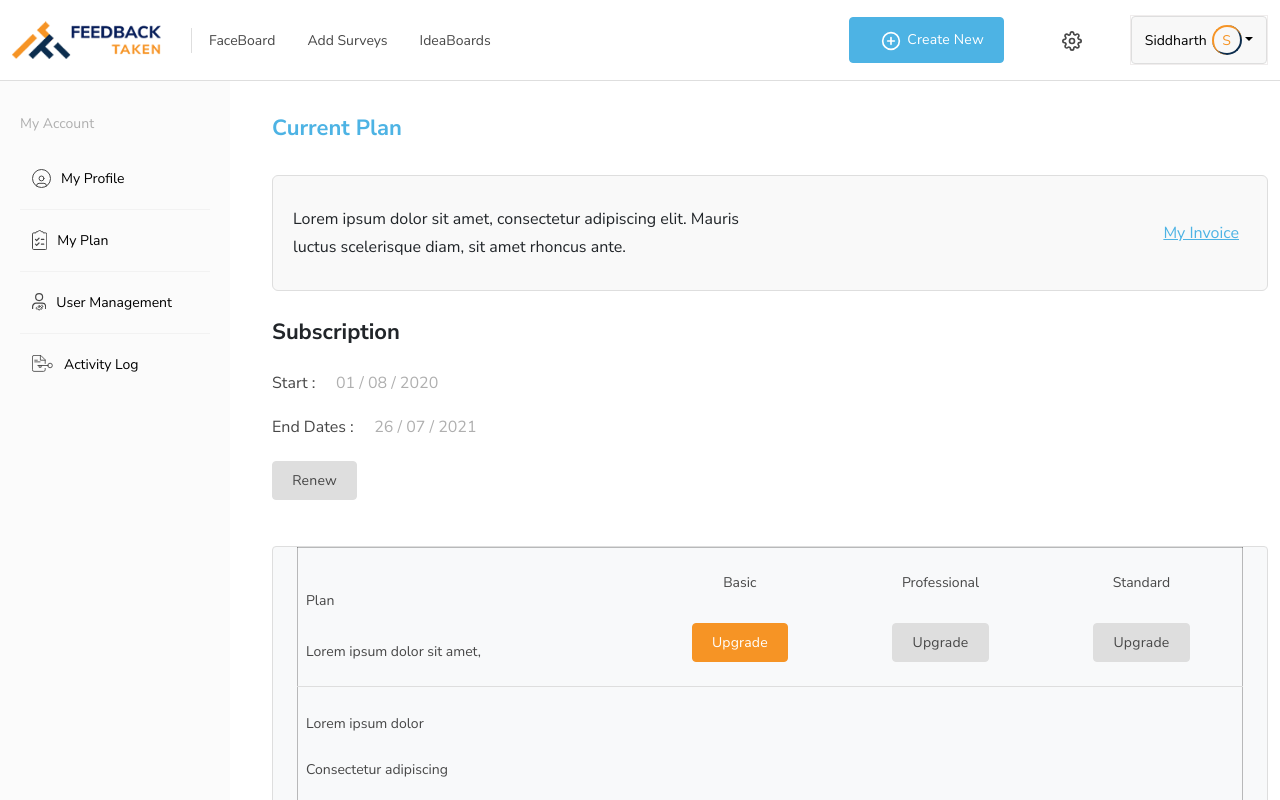
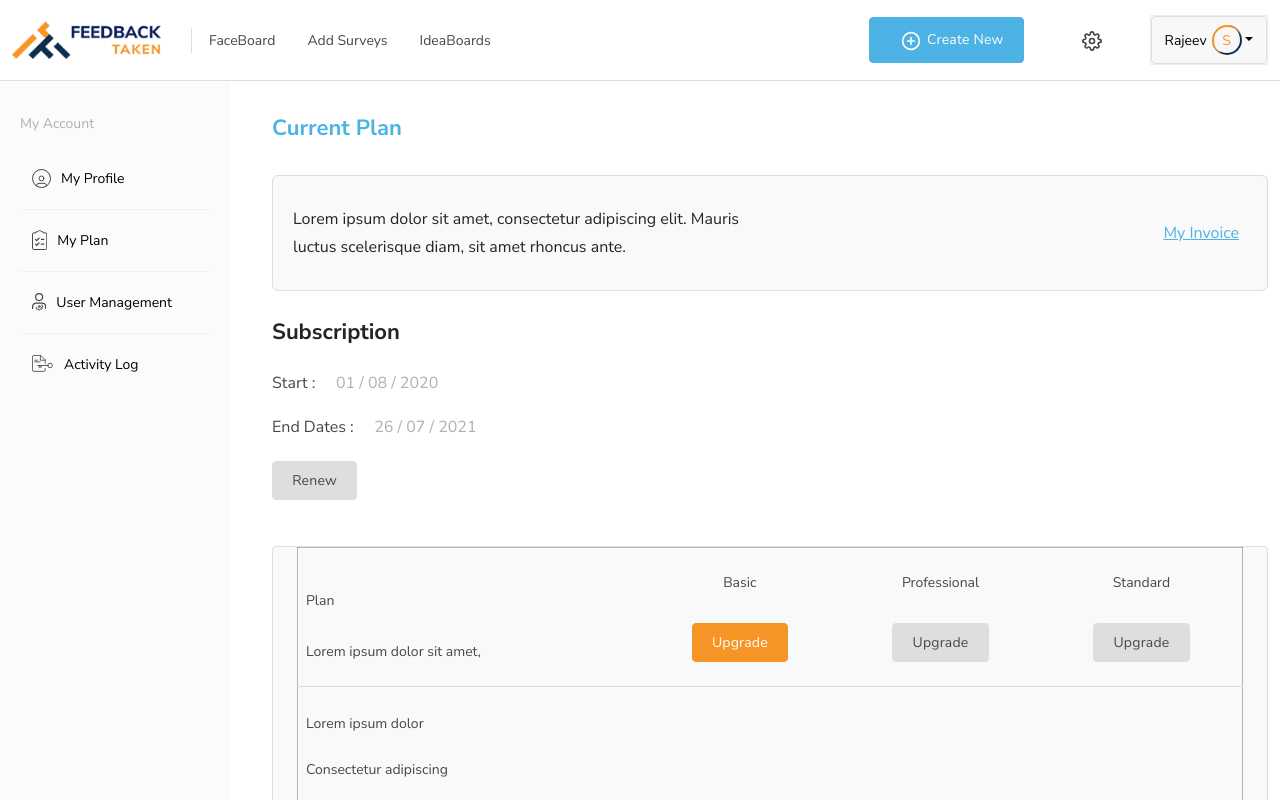
Before and after one commit to siddharthsharma12/FeedbackTakenSystem, a React (Create React App) app in the folder FrontEnd/: page /MyPlan in a window 1280 px wide. Shown: the top 800 px of the page. Built offline with nearby package versions, Linux system fonts and the light colour scheme; some icons are missing.

Commit message:
name change

```diff
--- a/FrontEnd/src/header/Header.js
+++ b/FrontEnd/src/header/Header.js
@@ -28,7 +28,7 @@ function Header() {
     return (
 
       <span className="user-setting d-inline-block">
-      <span className="username">Siddharth</span>
+      <span className="username">Rajeev</span>
       <span className="usericon">S</span>
       </span>
 
```
